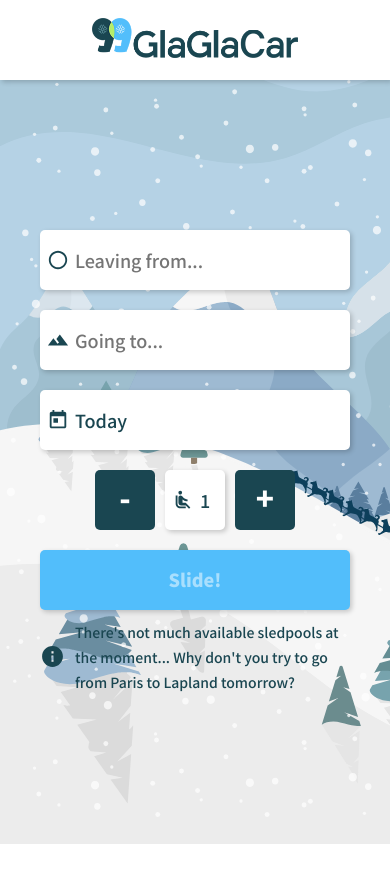
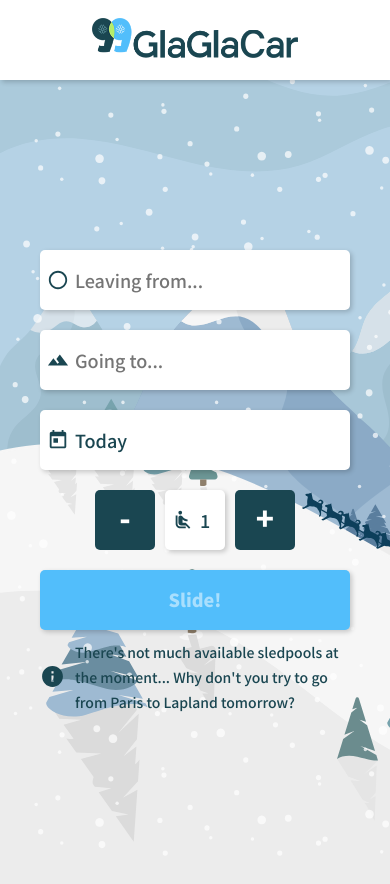
Before and after one commit to ArthurGoupil/GlaGlaCar, a React (Create React App) app: page / in a window 390 px wide. Before the commit the page ends 844 px from the top, so only its background shows below. Built offline with nearby package versions, Linux system fonts and the light colour scheme.

Commit message:
Responsive fine tuning + components rename

```diff
--- a/src/App.tsx
+++ b/src/App.tsx
@@ -50,7 +50,7 @@ const Root = styled.div`
 const Main = styled.main`
   width: 100%;
   max-width: ${mainContainerWidth};
-  padding: 0 ${normalSpace};
+  padding: ${normalSpace};
 
   @media (max-width: ${mobileBreakPoint}) {
     padding: ${smallSpace};
--- a/src/components/SledpoolsSearch/NoResultBloc.tsx
+++ b/src/components/SledpoolsSearch/NoResultBloc.tsx
@@ -79,7 +79,6 @@ const QuoteContainer = styled.div`
   @media (max-width: ${tabletBreakPoint}) {
     width: 100%;
     padding-bottom: 10px;
-
     margin-bottom: -40px;
   }
 `;
--- a/src/components/SledpoolsSearch/SearchRecap.tsx
+++ b/src/components/SledpoolsSearch/SearchRecap.tsx
@@ -10,6 +10,7 @@ import {
   radius,
   smallSpace,
   normalSpace,
+  tabletBreakPoint,
 } from '../../styles/StylingConstants';
 import { capitalizeString, getDateDisplay } from '../../helpers/globalHelpers';
 
@@ -45,6 +46,10 @@ const SearchRecapContainer = styled.div`
   padding: ${smallSpace};
   border-radius: ${radius};
   margin-bottom: ${normalSpace};
+
+  @media (max-width: ${tabletBreakPoint}) {
+    margin-bottom: ${smallSpace};
+  }
 `;
 
 const IconContainer = styled.div`
--- a/src/components/SledpoolsSearch/SledpoolBloc/SearchBlocHoursAndPlacesDisplay.tsx
+++ b/src/components/SledpoolsSearch/SledpoolBloc/SledpoolBlocHoursAndPlacesDisplay.tsx
@@ -5,14 +5,14 @@ import styled from 'styled-components';
 import { mainColor } from '../../../styles/StylingConstants';
 import { IHoursAndPlacesProps } from '../../../types/SledpoolsSearchTypes';
 
-const SearchBlocHoursAndPlacesDisplay = ({
+const SledpoolBlocHoursAndPlacesDisplay = ({
   departure,
   arrival,
   departureTime,
   arrivalTime,
 }: IHoursAndPlacesProps): JSX.Element => {
   return (
-    <SearchBlocHoursAndPlacesDisplayContainer className='d-flex flex-column space-between'>
+    <SledpoolBlocHoursAndPlacesDisplayContainer className='d-flex flex-column space-between'>
       <span className='d-flex align-center'>
         {departureTime} <Circle /> {departure}
       </span>
@@ -20,11 +20,11 @@ const SearchBlocHoursAndPlacesDisplay = ({
       <span className='d-flex align-center'>
         {arrivalTime} <Circle /> {arrival}
       </span>
-    </SearchBlocHoursAndPlacesDisplayContainer>
+    </SledpoolBlocHoursAndPlacesDisplayContainer>
   );
 };
 
-const SearchBlocHoursAndPlacesDisplayContainer = styled.span`
+const SledpoolBlocHoursAndPlacesDisplayContainer = styled.span`
   font-weight: bold;
   height: 100px;
 `;
@@ -47,4 +47,4 @@ const HorizontalBar = styled.span`
   background-color: ${mainColor};
 `;
 
-export default SearchBlocHoursAndPlacesDisplay;
+export default SledpoolBlocHoursAndPlacesDisplay;
--- a/src/components/SledpoolsSearch/SledpoolBloc/index.tsx
+++ b/src/components/SledpoolsSearch/SledpoolBloc/index.tsx
@@ -12,10 +12,10 @@ import {
 } from '../../../styles/StylingConstants';
 import { ISledpoolProps } from '../../../types/SledpoolsSearchTypes';
 import SledDisplay from './SledDisplay';
-import SearchBlocHoursAndPlacesDisplay from './SearchBlocHoursAndPlacesDisplay';
+import SledpoolBlocHoursAndPlacesDisplay from './SledpoolBlocHoursAndPlacesDisplay';
 import ProfileDisplay from './ProfileDisplay';
 
-const SearchBloc = ({
+const SledpoolBloc = ({
   departure,
   departureHour,
   arrival,
@@ -28,9 +28,9 @@ const SearchBloc = ({
   user,
 }: ISledpoolProps): JSX.Element => {
   return (
-    <SearchBlocContainer className='d-flex flex-column space-between'>
+    <SledpoolBlocContainer className='d-flex flex-column space-between'>
       <TopPartContainer className='d-flex space-between'>
-        <SearchBlocHoursAndPlacesDisplay
+        <SledpoolBlocHoursAndPlacesDisplay
           departure={departure}
           arrival={arrival}
           departureTime={departureHour}
@@ -50,11 +50,11 @@ const SearchBloc = ({
           availableSeats={availableSeats}
         />
       </BottomPartContainer>
-    </SearchBlocContainer>
+    </SledpoolBlocContainer>
   );
 };
 
-const SearchBlocContainer = styled.div`
+const SledpoolBlocContainer = styled.div`
   width: 100%;
   padding: ${smallSpace};
   background-color: white;
@@ -86,4 +86,4 @@ const PriceContainer = styled.span`
   font-weight: bold;
 `;
 
-export default SearchBloc;
+export default SledpoolBloc;
--- a/src/pages/Home.tsx
+++ b/src/pages/Home.tsx
@@ -5,7 +5,12 @@ import styled from 'styled-components';
 import { MdInfo } from 'react-icons/md';
 
 import { ISearchProps } from '../types/SledpoolsSearchTypes';
-import { headerHeight, homeFormBreakPoint } from '../styles/StylingConstants';
+import {
+  headerHeight,
+  homeFormBreakPoint,
+  smallSpace,
+  normalSpace,
+} from '../styles/StylingConstants';
 import { getSimplifiedDate } from '../helpers/globalHelpers';
 import Input from '../components/Utils/Input';
 import DatePickerInput from '../components/Utils/DatePickerInput';
@@ -110,7 +115,11 @@ const Home = (): JSX.Element => {
 
 const FormContainer = styled.section`
   width: 100%;
-  min-height: calc(100vh - ${headerHeight});
+  min-height: calc(100vh - ${headerHeight} - 2 * ${normalSpace});
+
+  @media (max-width: ${homeFormBreakPoint}) {
+    min-height: calc(100vh - ${headerHeight} - 2 * ${smallSpace});
+  }
 `;
 
 const Form = styled.form`
--- a/src/pages/SledpoolsSearch.tsx
+++ b/src/pages/SledpoolsSearch.tsx
@@ -44,14 +44,10 @@ const SledpoolsSearch: React.FC = () => {
 
 const SearchContainer = styled.section`
   width: 70%;
-  margin: ${normalSpace} 0;
 
   @media (max-width: ${tabletBreakPoint}) {
     width: 100%;
   }
-  @media (max-width: ${mobileBreakPoint}) {
-    margin: ${smallSpace} 0;
-  }
 `;
 
 export default SledpoolsSearch;
```
